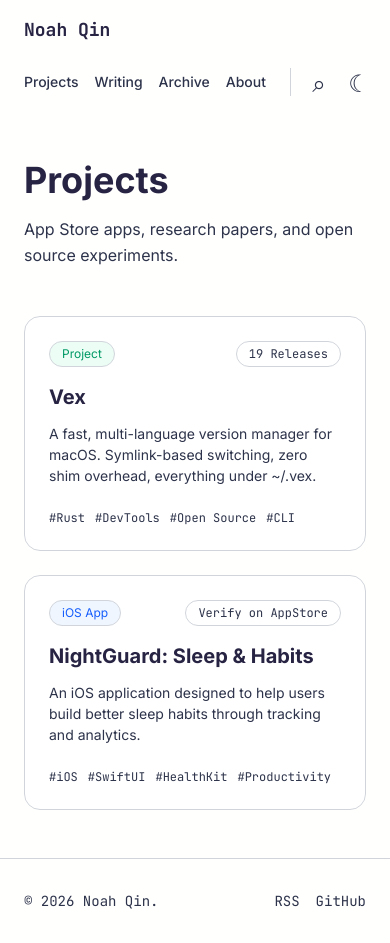
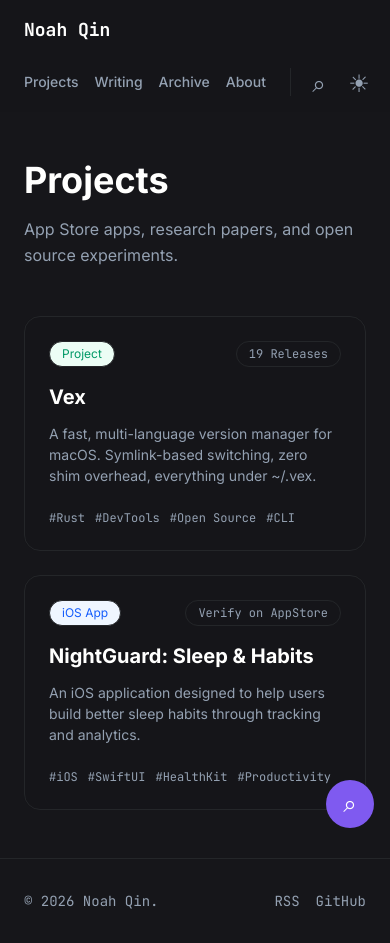
Before and after one commit to noah-qin/personal-blog, a Next.js app: page /projects in a window 390 px wide. Both pictures are taken after a click on the button "Toggle theme". Built offline with nearby package versions, Linux system fonts and the light colour scheme.

Commit message:
feat: add theme toggle and command menu
Apply the saved or system theme with an inline script before first paint, and add a keyboard-driven command menu.

```diff
--- a/src/app/globals.css
+++ b/src/app/globals.css
@@ -1,6 +1,6 @@
 @import "tailwindcss";
 
-@custom-variant dark (&:where(.dark, .dark *));
+@custom-variant dark (&:where([data-theme="dark"], [data-theme="dark"] *));
 
 :root {
   --background: #fffffe;
@@ -15,7 +15,7 @@
   color-scheme: light;
 }
 
-.dark {
+[data-theme="dark"] {
   --background: #16161a;
   --foreground: #fffffe;
   --muted: #94a1b2;
--- a/src/app/layout.tsx
+++ b/src/app/layout.tsx
@@ -1,8 +1,10 @@
 import type { Metadata } from "next";
 import { Inter, JetBrains_Mono } from "next/font/google";
+import { CommandMenuProvider } from "@/components/command-menu";
 import { SiteFooter } from "@/components/site-footer";
 import { SiteHeader } from "@/components/site-header";
 import { site } from "@/lib/site";
+import { themeScript } from "@/lib/theme";
 import "./globals.css";
 
 const inter = Inter({
@@ -22,21 +24,34 @@ export const metadata: Metadata = {
     template: `%s | ${site.name}`,
   },
   description: site.description,
+  alternates: {
+    types: {
+      "application/rss+xml": [{ url: "/rss.xml", title: "Noah Qin - Writing" }],
+    },
+  },
 };
 
 export default function RootLayout({ children }: LayoutProps<"/">) {
   return (
     <html
       lang="en"
+      data-theme="light"
       data-scroll-behavior="smooth"
+      suppressHydrationWarning
       className={`${inter.variable} ${jetbrainsMono.variable} scroll-smooth`}
     >
+      <head>
+        {/* biome-ignore lint/security/noDangerouslySetInnerHtml: static theme script from the Next.js flash-prevention guide */}
+        <script dangerouslySetInnerHTML={{ __html: themeScript }} />
+      </head>
       <body className="bg-background font-sans text-foreground transition-colors duration-300">
-        <SiteHeader />
-        <main className="mx-auto min-h-[calc(100vh-180px)] max-w-4xl px-6 py-12">
-          {children}
-        </main>
-        <SiteFooter />
+        <CommandMenuProvider>
+          <SiteHeader />
+          <main className="mx-auto min-h-[calc(100vh-180px)] max-w-4xl px-6 py-12">
+            {children}
+          </main>
+          <SiteFooter />
+        </CommandMenuProvider>
       </body>
     </html>
   );
--- /dev/null
+++ b/src/components/command-menu.tsx
@@ -0,0 +1,166 @@
+"use client";
+
+import { useRouter } from "next/navigation";
+import {
+  createContext,
+  type ReactNode,
+  use,
+  useEffect,
+  useRef,
+  useState,
+} from "react";
+import { site } from "@/lib/site";
+
+type Command = { label: string; keywords: string; href: string };
+
+const groups: { heading: string; commands: Command[] }[] = [
+  {
+    heading: "Navigation",
+    commands: [
+      { label: "Home", keywords: "home", href: "/" },
+      { label: "Projects", keywords: "projects", href: "/projects" },
+      { label: "Writing", keywords: "writing blog essays", href: "/blog" },
+      { label: "About", keywords: "about", href: "/about" },
+      { label: "Archive", keywords: "archive", href: "/archive" },
+    ],
+  },
+  {
+    heading: "Socials",
+    commands: [
+      { label: "GitHub", keywords: "github", href: site.github },
+      {
+        label: "Email",
+        keywords: "email contact",
+        href: `mailto:${site.email}`,
+      },
+    ],
+  },
+];
+
+const CommandMenuContext = createContext<() => void>(() => {});
+
+export function CommandMenuProvider({ children }: { children: ReactNode }) {
+  const router = useRouter();
+  const dialogRef = useRef<HTMLDialogElement>(null);
+  const [query, setQuery] = useState("");
+  const [active, setActive] = useState(0);
+
+  const results = groups
+    .map((group) => ({
+      ...group,
+      commands: group.commands.filter((command) =>
+        command.keywords.includes(query.trim().toLowerCase()),
+      ),
+    }))
+    .filter((group) => group.commands.length > 0);
+  const visible = results.flatMap((group) => group.commands);
+
+  function open() {
+    setQuery("");
+    setActive(0);
+    dialogRef.current?.showModal();
+  }
+
+  function run(command: Command) {
+    dialogRef.current?.close();
+    if (command.href.startsWith("/")) router.push(command.href);
+    else window.location.href = command.href;
+  }
+
+  useEffect(() => {
+    function onKeyDown(event: KeyboardEvent) {
+      if (event.key.toLowerCase() === "k" && (event.metaKey || event.ctrlKey)) {
+        event.preventDefault();
+        if (dialogRef.current?.open) dialogRef.current.close();
+        else open();
+      }
+    }
+    document.addEventListener("keydown", onKeyDown);
+    return () => document.removeEventListener("keydown", onKeyDown);
+  });
+
+  function onInputKeyDown(event: React.KeyboardEvent<HTMLInputElement>) {
+    if (event.key === "ArrowDown" || event.key === "ArrowUp") {
+      event.preventDefault();
+      if (visible.length === 0) return;
+      const step = event.key === "ArrowDown" ? 1 : -1;
+      setActive((active + step + visible.length) % visible.length);
+    } else if (event.key === "Enter" && visible[active]) {
+      run(visible[active]);
+    }
+  }
+
+  return (
+    <CommandMenuContext value={open}>
+      {children}
+      <button
+        type="button"
+        aria-label="Open command menu"
+        onClick={open}
+        className="fixed right-4 bottom-4 z-20 size-12 rounded-full bg-primary text-2xl text-primary-foreground md:hidden"
+      >
+        ⌕
+      </button>
+      {/* biome-ignore lint/a11y/useKeyWithClickEvents: backdrop click mirrors Escape, which dialog handles natively */}
+      <dialog
+        ref={dialogRef}
+        aria-label="Global command menu"
+        onClick={(event) => {
+          if (event.target === event.currentTarget) event.currentTarget.close();
+        }}
+        className="m-auto w-[min(640px,calc(100%-32px))] rounded-xl border border-border bg-card p-2 text-foreground shadow-2xl backdrop-blur-xl backdrop:bg-black/35"
+      >
+        <div className="flex items-center gap-2.5 border-b border-border px-3 pt-1.5 pb-2.5">
+          <span aria-hidden="true">⌕</span>
+          <input
+            value={query}
+            onChange={(event) => {
+              setQuery(event.target.value);
+              setActive(0);
+            }}
+            onKeyDown={onInputKeyDown}
+            placeholder="Search for projects, essays, or commands..."
+            autoComplete="off"
+            className="h-10 w-full bg-transparent outline-none"
+          />
+        </div>
+        <div role="listbox" className="max-h-100 overflow-auto p-2">
+          {results.map((group) => (
+            <div key={group.heading}>
+              <p className="mx-2 my-1.5 py-1 text-xs text-muted">
+                {group.heading}
+              </p>
+              {group.commands.map((command) => (
+                <button
+                  key={command.href}
+                  type="button"
+                  role="option"
+                  aria-selected={visible[active] === command}
+                  onClick={() => run(command)}
+                  onMouseEnter={() => setActive(visible.indexOf(command))}
+                  className="block w-full cursor-pointer rounded-md p-2.5 text-left text-sm aria-selected:bg-soft aria-selected:text-primary"
+                >
+                  {command.label}
+                </button>
+              ))}
+            </div>
+          ))}
+        </div>
+      </dialog>
+    </CommandMenuContext>
+  );
+}
+
+export function SearchButton() {
+  const open = use(CommandMenuContext);
+  return (
+    <button
+      type="button"
+      aria-label="Search"
+      onClick={open}
+      className="size-7 cursor-pointer text-2xl text-muted"
+    >
+      ⌕
+    </button>
+  );
+}
--- a/src/components/site-header.tsx
+++ b/src/components/site-header.tsx
@@ -1,4 +1,6 @@
 import Link from "next/link";
+import { SearchButton } from "@/components/command-menu";
+import { ThemeToggle } from "@/components/theme-toggle";
 
 const navItems = [
   { href: "/projects", label: "Projects" },
@@ -29,25 +31,8 @@ export function SiteHeader() {
           ))}
         </nav>
         <div className="flex items-center gap-3 border-l border-border pl-3.5 md:pl-5">
-          <button
-            type="button"
-            aria-label="Search"
-            className="size-7 cursor-pointer text-2xl text-muted"
-          >
-            ⌕
-          </button>
-          <button
-            type="button"
-            aria-label="Toggle theme"
-            className="size-7 cursor-pointer text-2xl text-muted"
-          >
-            <span aria-hidden="true" className="dark:hidden">
-              ☾
-            </span>
-            <span aria-hidden="true" className="hidden dark:inline">
-              ☀
-            </span>
-          </button>
+          <SearchButton />
+          <ThemeToggle />
         </div>
       </div>
     </header>
--- /dev/null
+++ b/src/components/theme-toggle.tsx
@@ -0,0 +1,34 @@
+"use client";
+
+import { useLayoutEffect } from "react";
+
+export function ThemeToggle() {
+  // Re-apply after React clears it on the dev remount. This is a no-op in production.
+  useLayoutEffect(() => {
+    const theme = localStorage.getItem("theme");
+    if (theme) document.documentElement.setAttribute("data-theme", theme);
+  }, []);
+
+  function toggle() {
+    const root = document.documentElement;
+    const next = root.getAttribute("data-theme") === "dark" ? "light" : "dark";
+    localStorage.setItem("theme", next);
+    root.setAttribute("data-theme", next);
+  }
+
+  return (
+    <button
+      type="button"
+      aria-label="Toggle theme"
+      onClick={toggle}
+      className="size-7 cursor-pointer text-2xl text-muted"
+    >
+      <span aria-hidden="true" className="dark:hidden">
+        ☾
+      </span>
+      <span aria-hidden="true" className="hidden dark:inline">
+        ☀
+      </span>
+    </button>
+  );
+}
--- /dev/null
+++ b/src/lib/theme.ts
@@ -0,0 +1,2 @@
+// Runs before first paint: saved theme first, then the system preference.
+export const themeScript = `(function(){try{var t=localStorage.getItem("theme")||(matchMedia("(prefers-color-scheme: dark)").matches?"dark":"light");document.documentElement.setAttribute("data-theme",t)}catch(e){}})()`;
```
